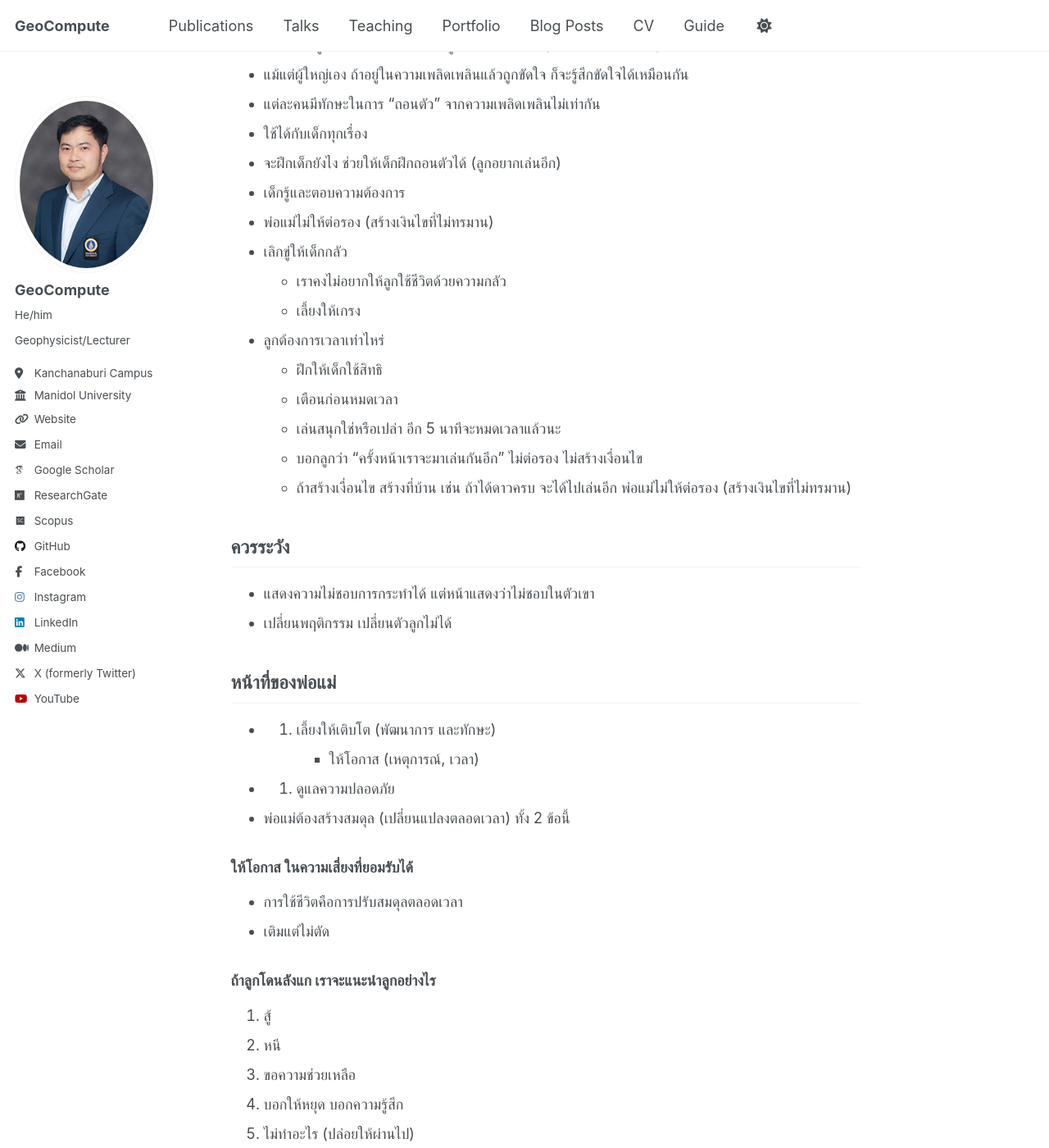
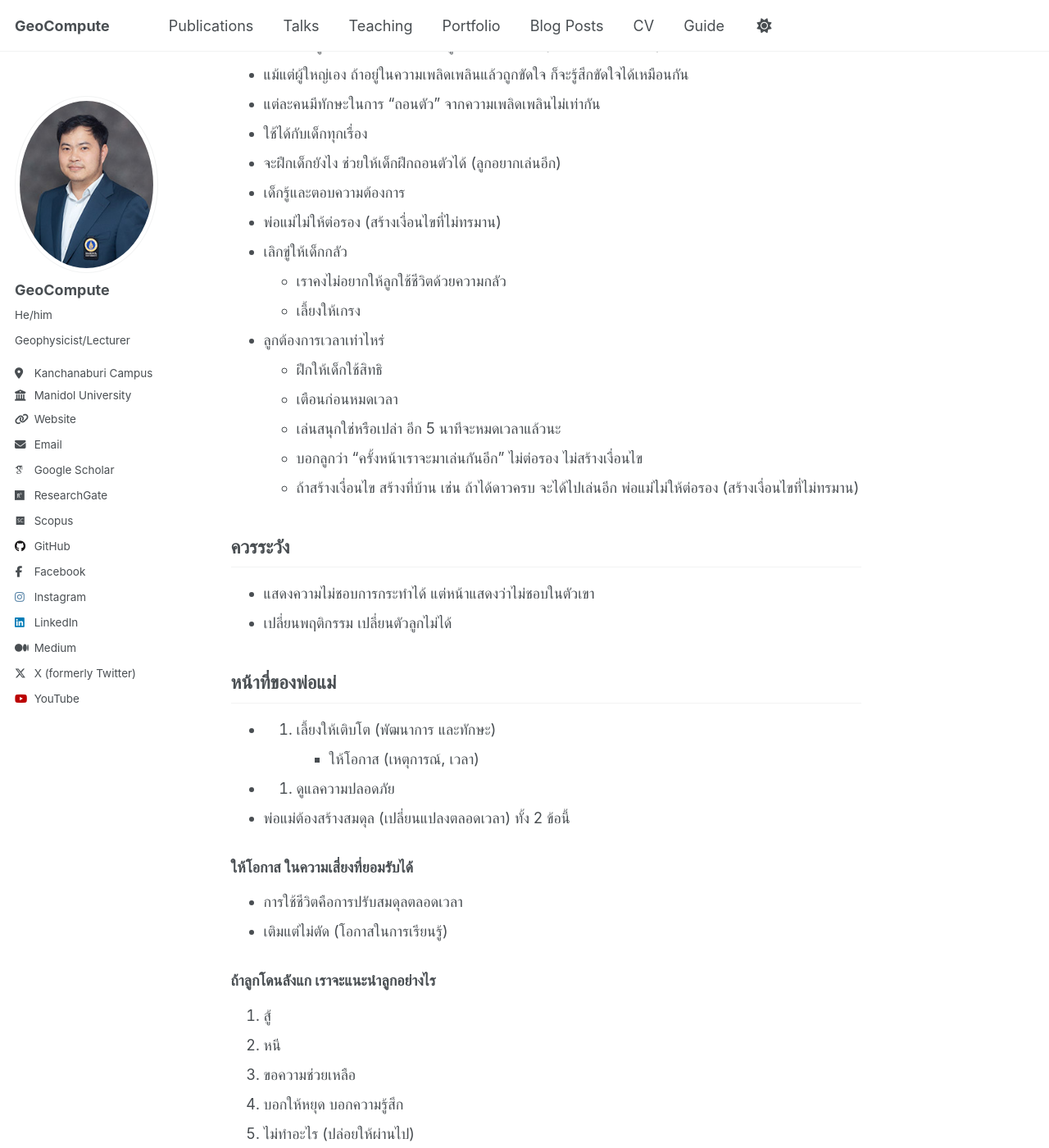
Before and after one commit to Songkhun/Songkhun.github.io, a Jekyll site: the page built from _posts/2025-12-04-my_kids.md, in a window 1280 px wide and 1400 px high, scrolled down 1536 px. Shown: the whole window at 82% size. Built offline with Jekyll 4.4.1, drawn with Linux system fonts in a browser that asks for light colours; some web fonts are replaced; a script that is not in the unit is left out.

Commit message:
Fix typos and improve clarity in my_kids.md

```diff
--- a/_posts/2025-12-04-my_kids.md
+++ b/_posts/2025-12-04-my_kids.md
@@ -53,7 +53,7 @@ tags:
 - จะฝึกเด็กยังไง ช่วยให้เด็กฝึกถอนตัวได้
  (ลูกอยากเล่นอีก)
 - เด็กรู้และตอบความต้องการ
-- พ่อแม่ไม่ให้ต่อรอง (สร้างเงินไขที่ไม่ทรมาน)
+- พ่อแม่ไม่ให้ต่อรอง (สร้างเงื่อนไขที่ไม่ทรมาน)
 - เลิกขู่ให้เด็กกลัว
     - เราคงไม่อยากให้ลูกใช้ชีวิตด้วยความกลัว
     - เลี้ยงให้เกรง
@@ -62,7 +62,7 @@ tags:
     - เตือนก่อนหมดเวลา
     - เล่นสนุกใช่หรือเปล่า อีก 5 นาทีจะหมดเวลาแล้วนะ
     - บอกลูกว่า "ครั้งหน้าเราจะมาเล่นกันอีก" ไม่ต่อรอง ไม่สร้างเงื่อนไข
-    - ถ้าสร้างเงื่อนไข สร้างที่บ้าน เช่น ถ้าได้ดาวครบ จะได้ไปเล่นอีก พ่อแม่ไม่ให้ต่อรอง (สร้างเงินไขที่ไม่ทรมาน)
+    - ถ้าสร้างเงื่อนไข สร้างที่บ้าน เช่น ถ้าได้ดาวครบ จะได้ไปเล่นอีก พ่อแม่ไม่ให้ต่อรอง (สร้างเงื่อนไขที่ไม่ทรมาน)
 
 ## ควรระวัง
 - แสดงความไม่ชอบการกระทำได้ แต่หน้าแสดงว่าไม่ชอบในตัวเขา
@@ -76,7 +76,7 @@ tags:
 
 ### ให้โอกาส ในความเสี่ยงที่ยอมรับได้
 - การใช้ชีวิตคือการปรับสมดุลตลอดเวลา
-- เติมแต่ไม่ตัด
+- เติมแต่ไม่ตัด (โอกาสในการเรียนรู้)
 
 ### ถ้าลูกโดนลังแก เราจะแนะนำลูกอย่างไร
 1. สู้
```
